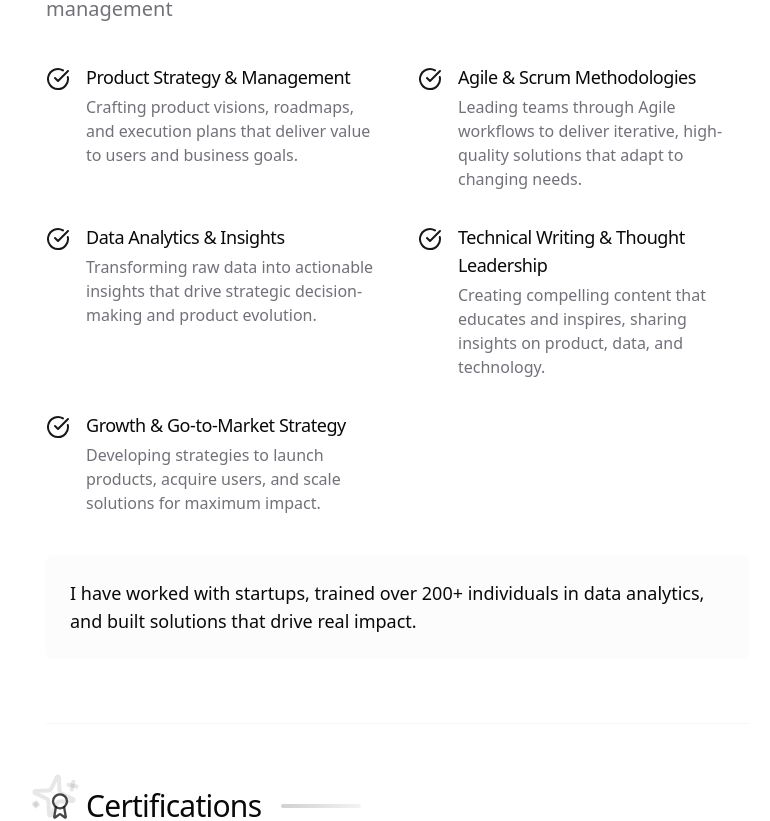
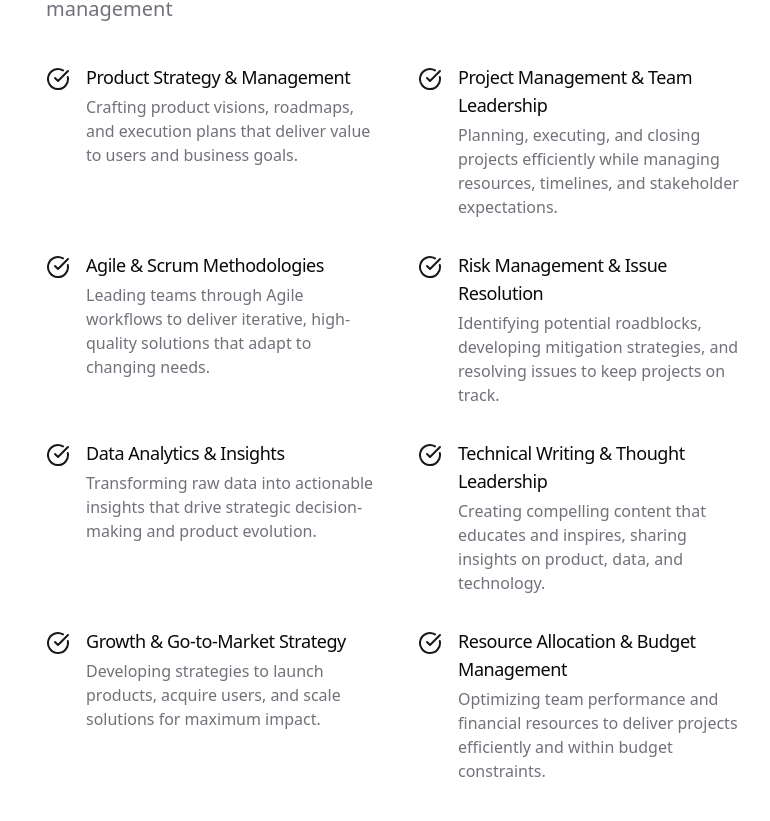
Before and after one commit to osasu1/zazu, a React (Vite) app: page /about in a window 1280 px wide. Shown: the part 1380-2201 px from the top of the page, without its empty margins (242-1012 px from the left). Built offline with nearby package versions, Linux system fonts and the light colour scheme.

Commit message:
Add project management skills
Update the skills section to include project management related skills.

```diff
--- a/src/pages/About.tsx
+++ b/src/pages/About.tsx
@@ -1,4 +1,3 @@
-
 import { motion } from "framer-motion";
 import PageTransition from "@/components/PageTransition";
 import { CheckCircle, FileText } from "lucide-react";
@@ -12,8 +11,16 @@ const skills: SkillItem[] = [
     description: "Crafting product visions, roadmaps, and execution plans that deliver value to users and business goals."
   },
   {
+    title: "Project Management & Team Leadership",
+    description: "Planning, executing, and closing projects efficiently while managing resources, timelines, and stakeholder expectations."
+  },
+  {
     title: "Agile & Scrum Methodologies",
     description: "Leading teams through Agile workflows to deliver iterative, high-quality solutions that adapt to changing needs."
+  },
+  {
+    title: "Risk Management & Issue Resolution",
+    description: "Identifying potential roadblocks, developing mitigation strategies, and resolving issues to keep projects on track."
   },
   {
     title: "Data Analytics & Insights",
@@ -26,6 +33,10 @@ const skills: SkillItem[] = [
   {
     title: "Growth & Go-to-Market Strategy",
     description: "Developing strategies to launch products, acquire users, and scale solutions for maximum impact."
+  },
+  {
+    title: "Resource Allocation & Budget Management",
+    description: "Optimizing team performance and financial resources to deliver projects efficiently and within budget constraints."
   }
 ];
 
```
